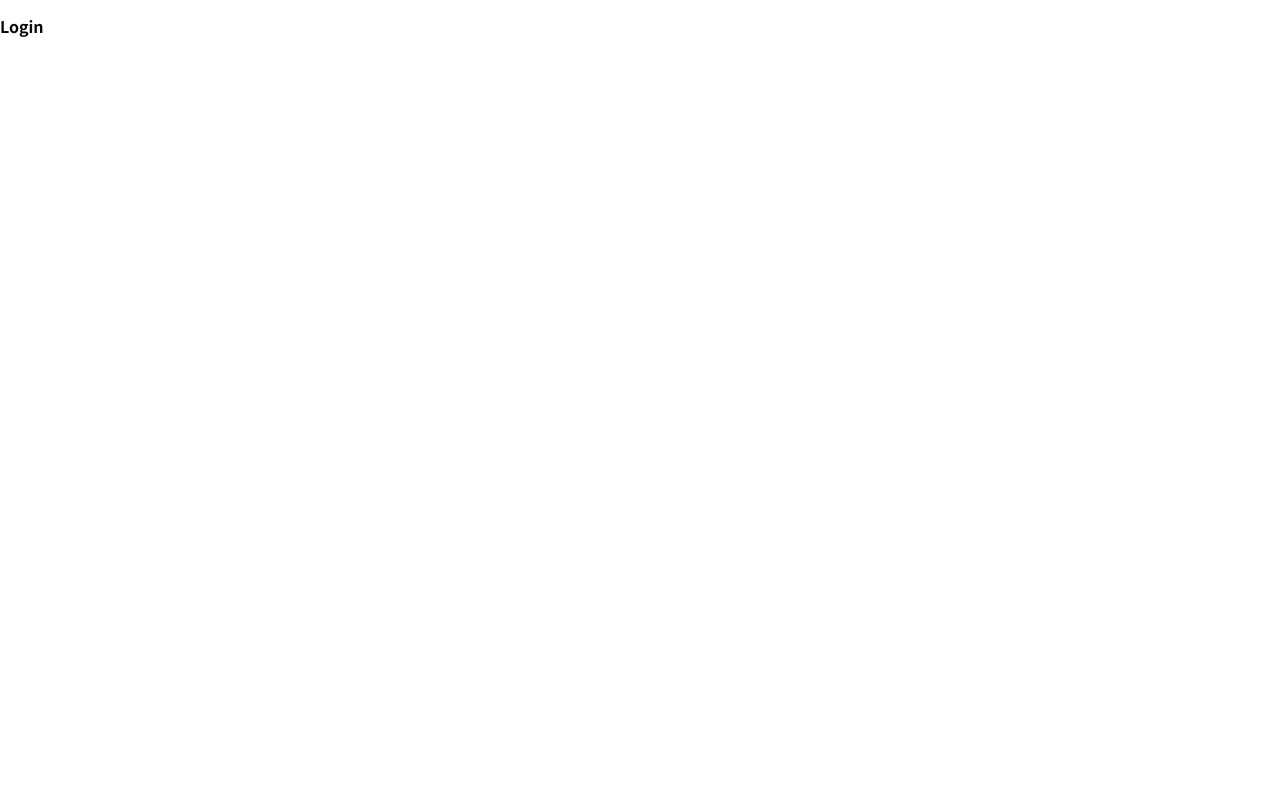
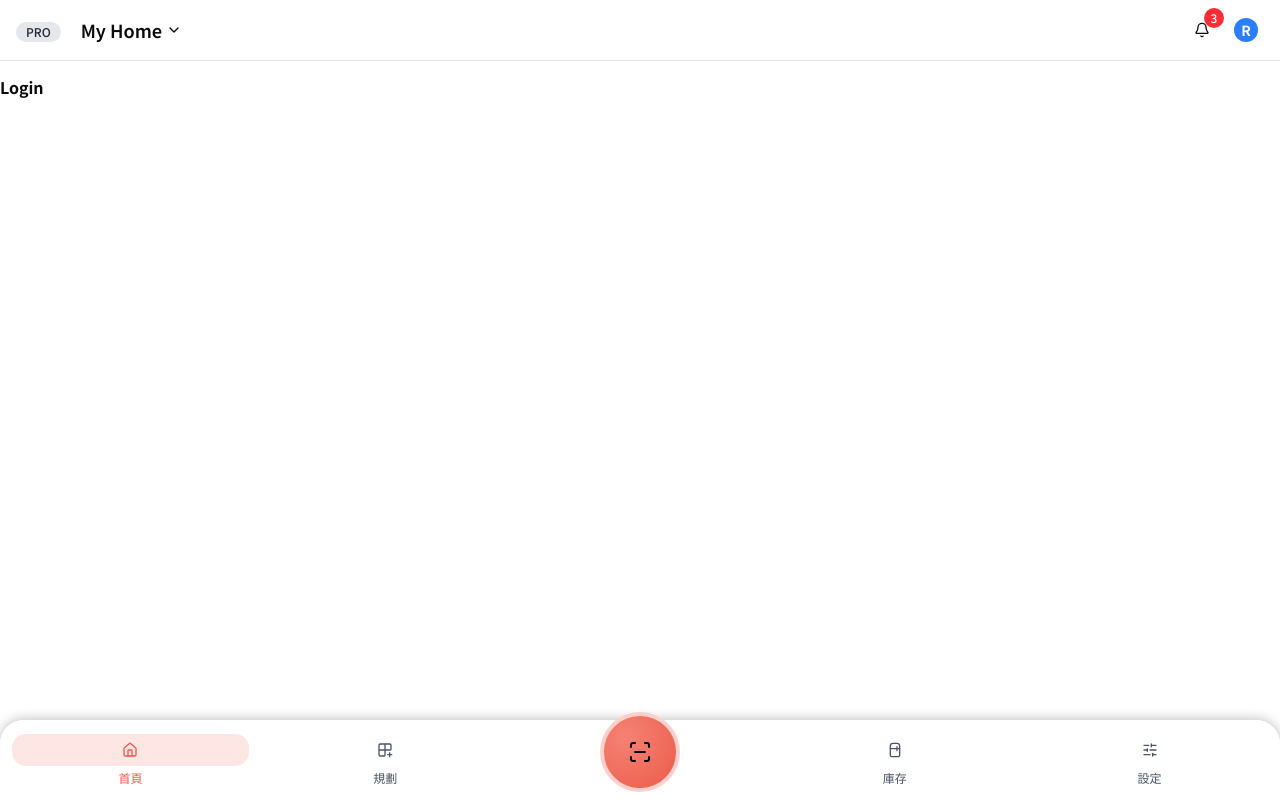
Before and after one commit to BakaRickyClariS/fufood, a React (Vite) app: page /login in a window 1280 px wide. Built offline with nearby package versions, Linux system fonts and the light colour scheme.

Commit message:
refactor: rebuild top and nottom nav

```diff
--- a/src/components/layout/BottomNav.tsx
+++ b/src/components/layout/BottomNav.tsx
@@ -1,8 +1,14 @@
 'use client';
 
 import * as React from 'react';
-import { Home, Plus, Settings } from 'lucide-react';
-import { Tabs, TabsList, TabsTrigger } from '@/components/ui/tabs';
+import {
+  Home,
+  Grid2x2Plus,
+  Refrigerator,
+  SlidersHorizontal,
+  ScanLine,
+} from 'lucide-react';
+import { Tabs, TabsList, TabsTrigger } from '@/components/ui/nav-tabs';
 import { useNavigate, useLocation } from 'react-router-dom';
 
 export type NavItem = {
@@ -10,25 +16,39 @@ export type NavItem = {
   label: string;
   icon: React.ReactNode;
   href: string;
+  isFab?: boolean;
 };
 
 const defaultNavItems: NavItem[] = [
   { id: 'home', label: '首頁', icon: <Home className="w-5 h-5" />, href: '/' },
   {
-    id: 'add',
-    label: '新增',
-    icon: <Plus className="w-5 h-5" />,
-    href: '/add',
+    id: 'recipe',
+    label: '規劃',
+    icon: <Grid2x2Plus className="w-5 h-5" />,
+    href: '/recipe',
   },
   {
-    id: 'settings',
+    id: 'foodinput',
+    label: '',
+    icon: <ScanLine className="w-6 h-6" />,
+    href: '/foodInput',
+    isFab: true,
+  },
+  {
+    id: 'inventory',
+    label: '庫存',
+    icon: <Refrigerator className="w-5 h-5" />,
+    href: '/inventory',
+  },
+  {
+    id: 'profile',
     label: '設定',
-    icon: <Settings className="w-5 h-5" />,
-    href: '/settings',
+    icon: <SlidersHorizontal className="w-5 h-5" />,
+    href: '/profile',
   },
 ];
 
-export default function BottomNav({
+export default function MobileBottomNav({
   items = defaultNavItems,
 }: {
   items?: NavItem[];
@@ -42,7 +62,10 @@ export default function BottomNav({
   );
 
   return (
-    <div className="fixed bottom-0 left-0 right-0 border-t bg-white dark:bg-slate-950 md:hidden z-50">
+    <div className="fixed bottom-0 left-0 right-0 z-40">
+      {/* 外層容器：陰影 + 圓角只在上方 + 裁切 */}
+      <div className="rounded-t-3xl overflow-hidden shadow-[0_-1px_12px_rgba(0,0,0,0.25)]">
+        <div className="bg-white dark:bg-slate-950">
           <Tabs
             value={activeTab}
             onValueChange={(value) => {
@@ -52,21 +75,105 @@ export default function BottomNav({
             className="w-full"
           >
             <TabsList
-          className="w-full grid gap-0 rounded-none h-16"
+              className="w-full grid gap-0 rounded-none h-20 bg-white dark:bg-slate-950"
               style={{ gridTemplateColumns: `repeat(${items.length}, 1fr)` }}
             >
-          {items.map((item) => (
+              {items.map((item) => {
+                // FAB 按鈕跳過，在下面單獨渲染
+                if (item.isFab) {
+                  return (
                     <TabsTrigger
                       key={item.id}
                       value={item.id}
-              className="flex flex-col gap-1 rounded-none data-[state=active]:border-b-2 data-[state=active]:border-blue-600 data-[state=active]:text-blue-600"
+                      className="py-2 px-2 relative"
+                      disabled
+                    >
+                      {/* 佔位符，防止位移 */}
+                    </TabsTrigger>
+                  );
+                }
+
+                const isActive = activeTab === item.id;
+
+                return (
+                  <TabsTrigger
+                    key={item.id}
+                    value={item.id}
+                    className="py-2 px-2 relative"
+                  >
+                    {/* 普通導航項 - Icon 和文字分開樣式 */}
+                    <div className="flex flex-col gap-1 items-center justify-center w-full">
+                      {/* Icon - Active 時有背景 */}
+                      <div
+                        className={`
+                          flex items-center justify-center w-full rounded-xl p-2 transition-all duration-200
+                          ${
+                            isActive
+                              ? 'bg-primary-100 dark:bg-primary-900 text-primary-500 dark:text-primary-200'
+                              : 'bg-transparent text-gray-600 dark:text-gray-400'
+                          }
+                        `}
                       >
                         {item.icon}
-              <span className="text-xs font-medium">{item.label}</span>
+                      </div>
+
+                      {/* 文字 - 只改顏色，沒有背景 */}
+                      {item.label && (
+                        <span
+                          className={`
+                            text-xs font-medium transition-colors duration-200
+                            ${
+                              isActive
+                                ? 'text-primary-500 dark:text-primary-200'
+                                : 'text-gray-600 dark:text-gray-400'
+                            }
+                          `}
+                        >
+                          {item.label}
+                        </span>
+                      )}
+                    </div>
                   </TabsTrigger>
-          ))}
+                );
+              })}
             </TabsList>
           </Tabs>
         </div>
+      </div>
+
+      {/* FAB 按鈕：絕對位置，不受 overflow-hidden 影響 */}
+      {items.find((i) => i.isFab) && (
+        <button
+          onClick={() => {
+            const fabItem = items.find((i) => i.isFab);
+            if (fabItem) navigate(fabItem.href);
+          }}
+          className="
+            absolute
+            left-1/2
+            transform
+            -translate-x-1/2
+            -top-2
+            w-20
+            h-20
+            rounded-full
+            bg-[radial-gradient(circle_at_30%_30%,#f58274,#ec5b4a)]
+            hover:bg-[radial-gradient(circle_at_30%_30%,#f67d6c,#e04c3b)]
+            flex
+            items-center
+            justify-center
+            text-black
+            border-4
+            border-primary-200
+            transition-all
+            duration-200
+            active:scale-95
+            z-50
+          "
+        >
+          {items.find((i) => i.isFab)?.icon}
+        </button>
+      )}
+    </div>
   );
 }
--- a/src/components/layout/Footer.tsx
+++ /dev/null
@@ -1,5 +0,0 @@
-const Footer = () => {
-  return <footer>Footer</footer>;
-};
-
-export default Footer;
--- a/src/components/layout/Navbar.tsx
+++ /dev/null
@@ -1,9 +0,0 @@
-const Navbar: React.FC = () => {
-  return (
-    <div className="flex justify-between items-center px-4 py-2">
-      <h1 className="text-2xl font-bold">FuFood</h1>
-    </div>
-  );
-};
-
-export default Navbar;
--- a/src/components/layout/TopNav.tsx
+++ b/src/components/layout/TopNav.tsx
@@ -1,6 +1,6 @@
 'use client';
 
-import { Bell, User, Menu } from 'lucide-react';
+import { Bell, ChevronDown } from 'lucide-react';
 import { Button } from '@/components/ui/button';
 import {
   DropdownMenu,
@@ -8,21 +8,63 @@ import {
   DropdownMenuItem,
   DropdownMenuTrigger,
 } from '@/components/ui/dropdown-menu';
+import { useState } from 'react';
 
 export default function TopNav() {
+  const [selectedHome, setSelectedHome] = useState('My Home');
+  const [userLevel, setUserLevel] = useState('PRO'); // 可改為 FREE, PREMIUM 等
+
+  const homeOptions = [
+    { label: 'My Home', value: 'My Home' },
+    { label: 'JJ Home', value: 'JJ Home' },
+    { label: 'Ricky Home', value: 'Ricky Home' },
+  ];
+
   return (
-    <div className="sticky top-0 left-0 right-0 bg-pink-100 dark:bg-slate-800 border-b md:hidden z-40 px-4 py-3">
-      <div className="flex items-center justify-between">
-        {/* 左：選單按鈕 */}
-        <Button variant="ghost" size="icon">
-          <Menu className="w-5 h-5" />
-        </Button>
+    <div className="sticky top-0 left-0 right-0 bg-white dark:bg-slate-800 border-b z-40 px-4 py-3">
+      <div className="flex items-center justify-between gap-2">
+        {/* 左側：會籍等級標籤 */}
+        <div className="flex-shrink-0">
+          <span className="inline-flex items-center px-2.5 py-0.5 rounded-full text-xs font-medium bg-gray-200 dark:bg-gray-700 text-gray-800 dark:text-gray-200">
+            {userLevel}
+          </span>
+        </div>
 
-        {/* 中：標題 */}
-        <h1 className="text-lg font-semibold flex-1 text-center">My Home</h1>
+        {/* 中間：標題 + 下拉選單 */}
+        <div className="flex-1 flex items-center justify-start">
+          <DropdownMenu>
+            <DropdownMenuTrigger asChild>
+              <Button
+                variant="ghost"
+                className="flex items-center gap-1 text-lg font-semibold px-2"
+              >
+                {selectedHome}
+                <ChevronDown className="w-4 h-4" />
+              </Button>
+            </DropdownMenuTrigger>
+            <DropdownMenuContent align="center" className="w-48">
+              {homeOptions.map((option) => (
+                <DropdownMenuItem
+                  key={option.value}
+                  onClick={() => setSelectedHome(option.label)}
+                  className={
+                    selectedHome === option.label
+                      ? 'bg-gray-100 dark:bg-gray-700'
+                      : ''
+                  }
+                >
+                  {option.label}
+                </DropdownMenuItem>
+              ))}
+              <DropdownMenuItem className="border-t mt-2 pt-2 text-blue-600">
+                + 新增群組
+              </DropdownMenuItem>
+            </DropdownMenuContent>
+          </DropdownMenu>
+        </div>
 
-        {/* 右：通知和使用者選單 */}
-        <div className="flex items-center gap-2">
+        {/* 右側：通知 + 用戶 */}
+        <div className="flex items-center gap-2 flex-shrink-0">
           <Button variant="ghost" size="icon" className="relative">
             <Bell className="w-5 h-5" />
             <span className="absolute -top-1 -right-1 bg-red-500 text-white text-xs rounded-full w-5 h-5 flex items-center justify-center">
@@ -32,8 +74,10 @@ export default function TopNav() {
 
           <DropdownMenu>
             <DropdownMenuTrigger asChild>
-              <Button variant="ghost" size="icon">
-                <User className="w-5 h-5" />
+              <Button variant="ghost" size="icon" className="rounded-full">
+                <div className="w-6 h-6 bg-blue-500 rounded-full flex items-center justify-center text-white text-sm font-bold">
+                  R
+                </div>
               </Button>
             </DropdownMenuTrigger>
             <DropdownMenuContent align="end">
--- /dev/null
+++ b/src/components/ui/nav-tabs.tsx
@@ -0,0 +1,64 @@
+import * as React from 'react';
+import * as TabsPrimitive from '@radix-ui/react-tabs';
+
+import { cn } from '@/lib/utils';
+
+function Tabs({
+  className,
+  ...props
+}: React.ComponentProps<typeof TabsPrimitive.Root>) {
+  return (
+    <TabsPrimitive.Root
+      data-slot="tabs"
+      className={cn('flex flex-col gap-2', className)}
+      {...props}
+    />
+  );
+}
+
+function TabsList({
+  className,
+  ...props
+}: React.ComponentProps<typeof TabsPrimitive.List>) {
+  return (
+    <TabsPrimitive.List
+      data-slot="tabs-list"
+      className={cn(
+        'bg-muted text-muted-foreground inline-flex h-9 w-fit items-center justify-center rounded-lg p-[3px]',
+        className,
+      )}
+      {...props}
+    />
+  );
+}
+
+function TabsTrigger({
+  className,
+  ...props
+}: React.ComponentProps<typeof TabsPrimitive.Trigger>) {
+  return (
+    <TabsPrimitive.Trigger
+      data-slot="tabs-trigger"
+      className={cn(
+        "data-[state=active]:bg-background dark:data-[state=active]:text-foreground focus-visible:border-ring focus-visible:ring-ring/50 focus-visible:outline-ring dark:data-[state=active]:border-input dark:data-[state=active]:bg-input/30 text-foreground dark:text-muted-foreground inline-flex h-[calc(100%-1px)] flex-1 items-center justify-center gap-1.5 rounded-md border border-transparent px-2 py-1 text-sm font-medium whitespace-nowrap transition-[color,box-shadow] focus-visible:ring-[3px] focus-visible:outline-1 disabled:pointer-events-none disabled:opacity-50  [&_svg]:pointer-events-none [&_svg]:shrink-0 [&_svg:not([class*='size-'])]:size-4",
+        className,
+      )}
+      {...props}
+    />
+  );
+}
+
+function TabsContent({
+  className,
+  ...props
+}: React.ComponentProps<typeof TabsPrimitive.Content>) {
+  return (
+    <TabsPrimitive.Content
+      data-slot="tabs-content"
+      className={cn('flex-1 outline-none', className)}
+      {...props}
+    />
+  );
+}
+
+export { Tabs, TabsList, TabsTrigger, TabsContent };
```
Also changed, not shown: src/components/layout/Sidebar.tsx (deleted). Lines whose indentation alone changed are shown as unchanged.
